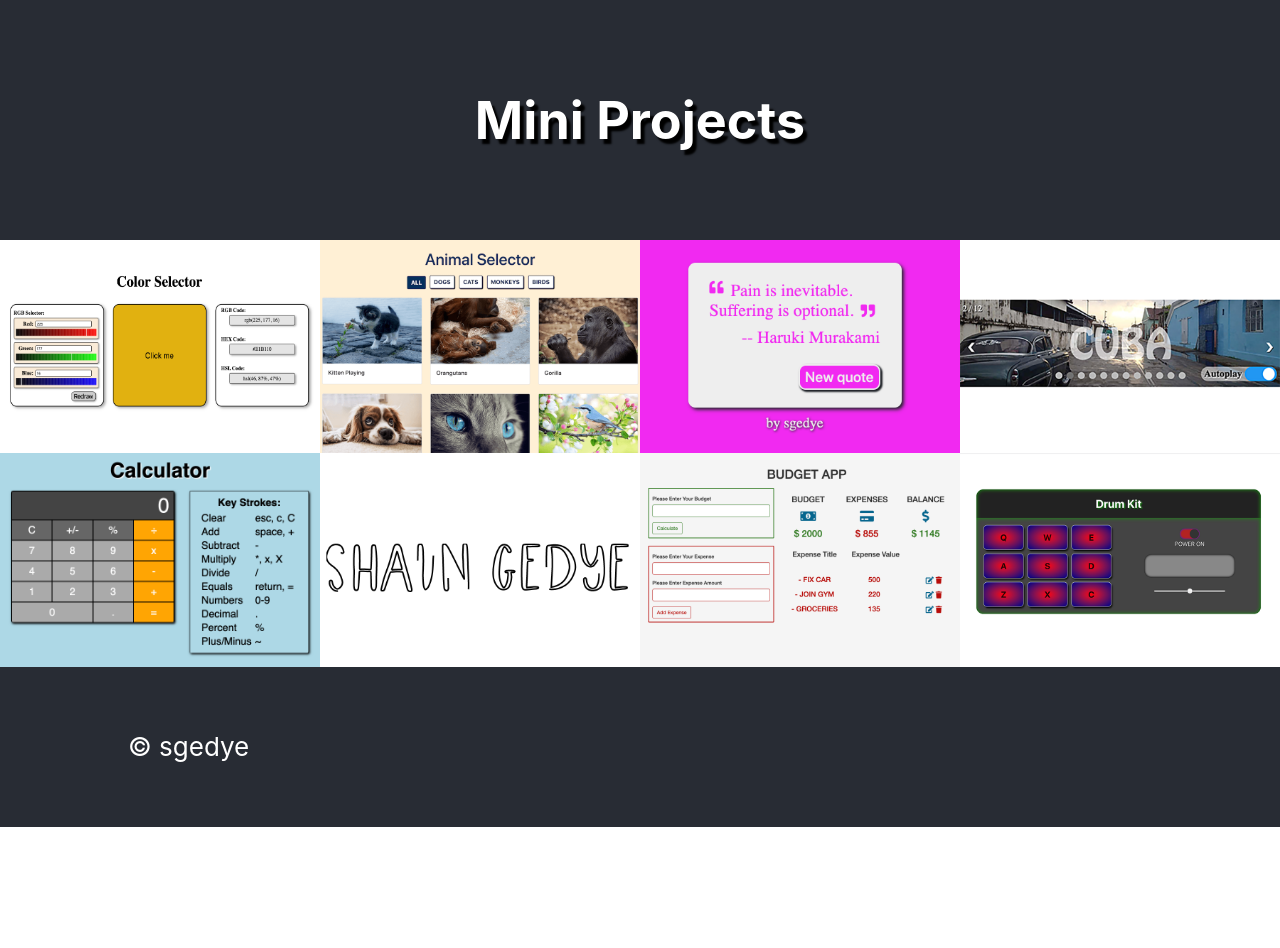
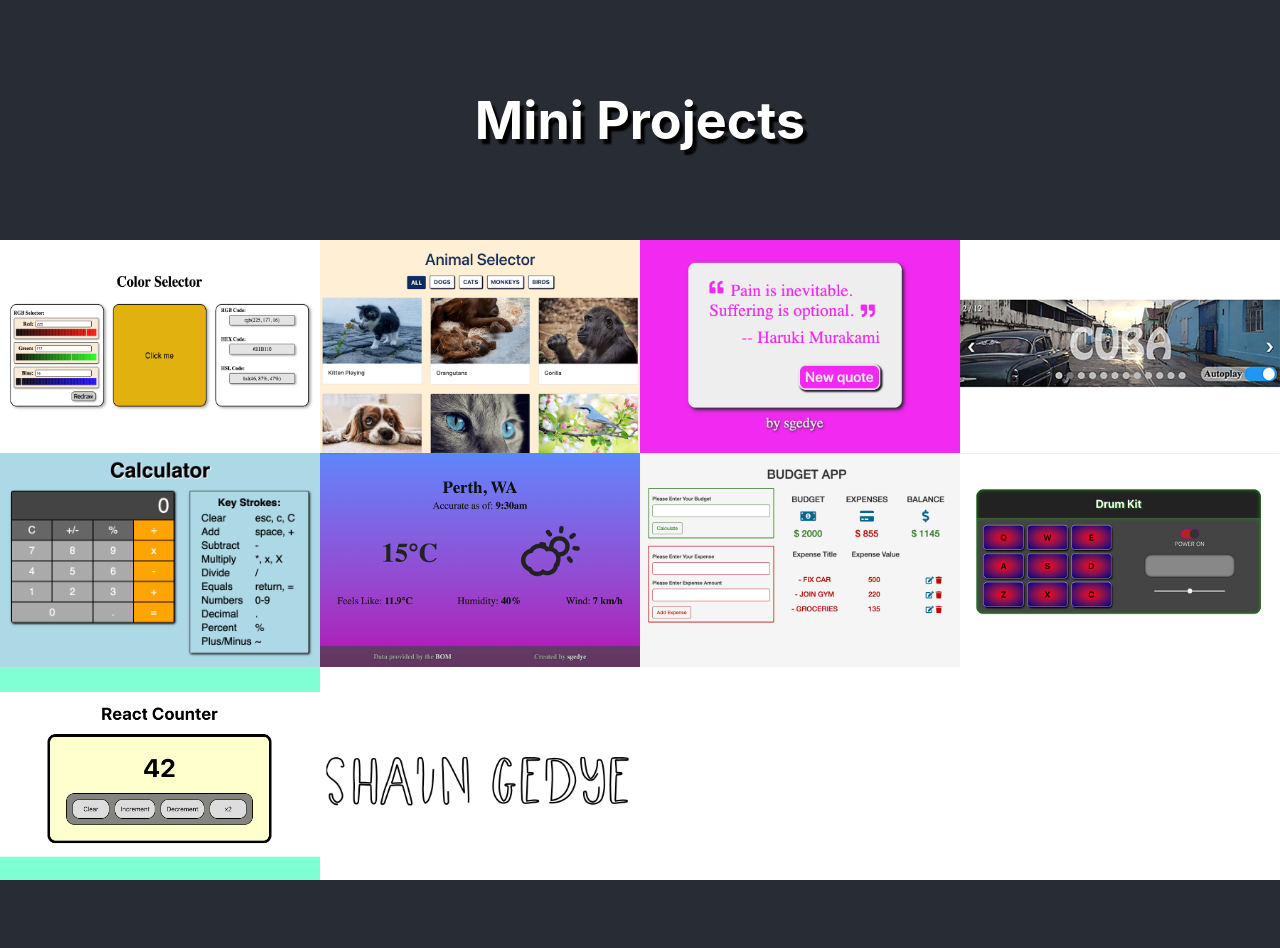
Before and after one commit to sgedye/mini-projects, a React (Create React App) app: page / in a window 1280 px wide. Shown: the top 948 px of the page. Before the commit the page ends 827 px from the top, so only its background shows below. Built offline with nearby package versions, Linux system fonts and the light colour scheme.

Commit message:
Added Weather Project

```diff
--- a/src/Components/Projects.js
+++ b/src/Components/Projects.js
@@ -9,9 +9,10 @@ import color from '../imgs/color.png'
 import counter from '../imgs/counter.png'
 import drumKit from '../imgs/drum-kit.png'
 import quotes from '../imgs/quotes.png'
+import selector from '../imgs/selector.png'
 import slideshow from '../imgs/slideshow.png'
-import selector from '../imgs/selector.png'
 import svgWriting from '../imgs/svg-writing.png'
+import weather from '../imgs/weather.png'
 
 const StyledGrid = styled.div`
   display: grid;
@@ -31,10 +32,11 @@ function Projects() {
     { id: 3, title: "Quote Machine", img: `${quotes}`, alt: "Quote Machine", desc: "ReactJS, HTML, SCSS", address: "quotes" },
     { id: 4, title: "Desktop Slideshow", img: `${slideshow}`, alt: "Desktop Slideshow", desc: "JavaScript, HTML, CSS", address: "slideshow" },
     { id: 5, title: "React Calculator", img: `${calculator}`, alt: "React Calculator", desc: "ReactJS, Styled Components, HTML, SCSS, CSS, MouseTrap", address: "calculator" },
-    { id: 6, title: "SVG Writing", img: `${svgWriting}`, alt: "SVG Writing", desc: "HTML, CSS", address: "svg-writing" },
+    { id: 6, title: "Weather App", img: `${weather}`, alt: "Weather App", desc: "APIs, JavaScript, HTML, CSS, Skycons", address: "weather" },
     { id: 7, title: "Budget App", img: `${budget}`, alt: "Budget Application", desc: "JavaScript, HTML, Bootstrap, CSS", address: "budget-app" },
     { id: 8, title: "Drum Machine", img: `${drumKit}`, alt: "Drum Machine", desc: "ReactJS, Styled Components, Hooks, HTML, CSS, MouseTrap", address: "drum-machine" },
-    // { id: 8, title: "React Counter", img: `${counter}`, alt: "React Counter", desc: "ReactJS, HTML, CSS", address: "counter" },
+    { id: 9, title: "React Counter", img: `${counter}`, alt: "React Counter", desc: "ReactJS, HTML, CSS", address: "counter" },
+    { id: 10, title: "SVG Writing", img: `${svgWriting}`, alt: "SVG Writing", desc: "HTML, CSS", address: "svg-writing" },
   ]
   const PROJECT_LIST = PROJECTS.map(project => {
     return (
```
Also changed, not shown: src/imgs/weather.png (added).
